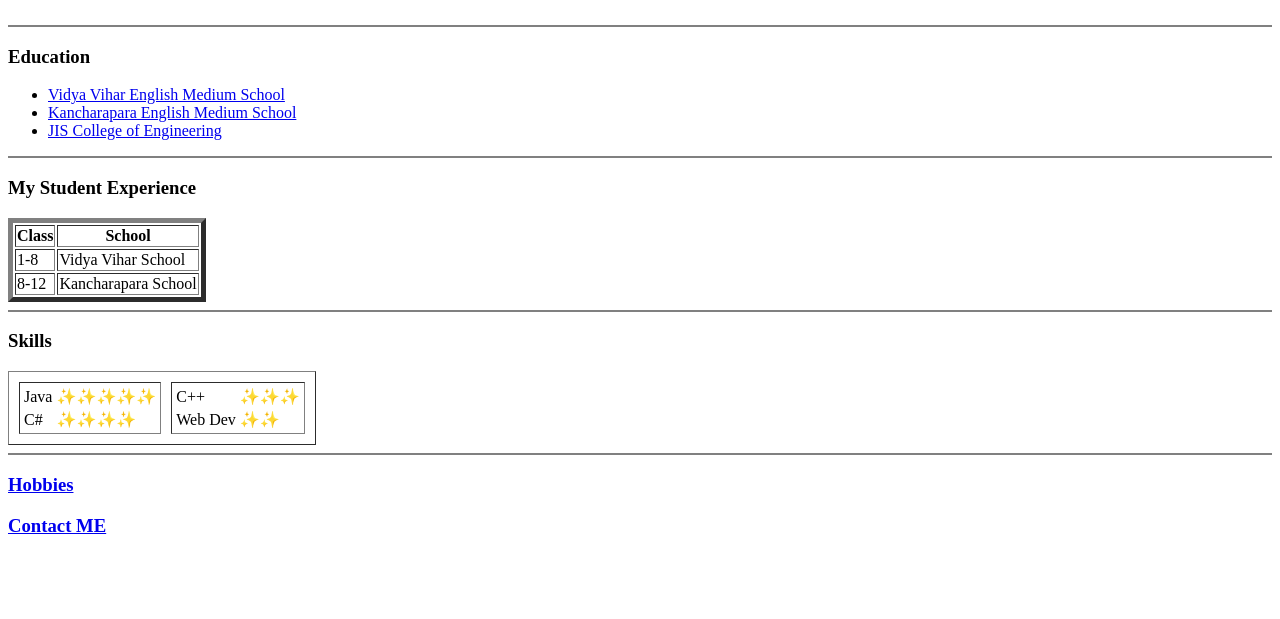
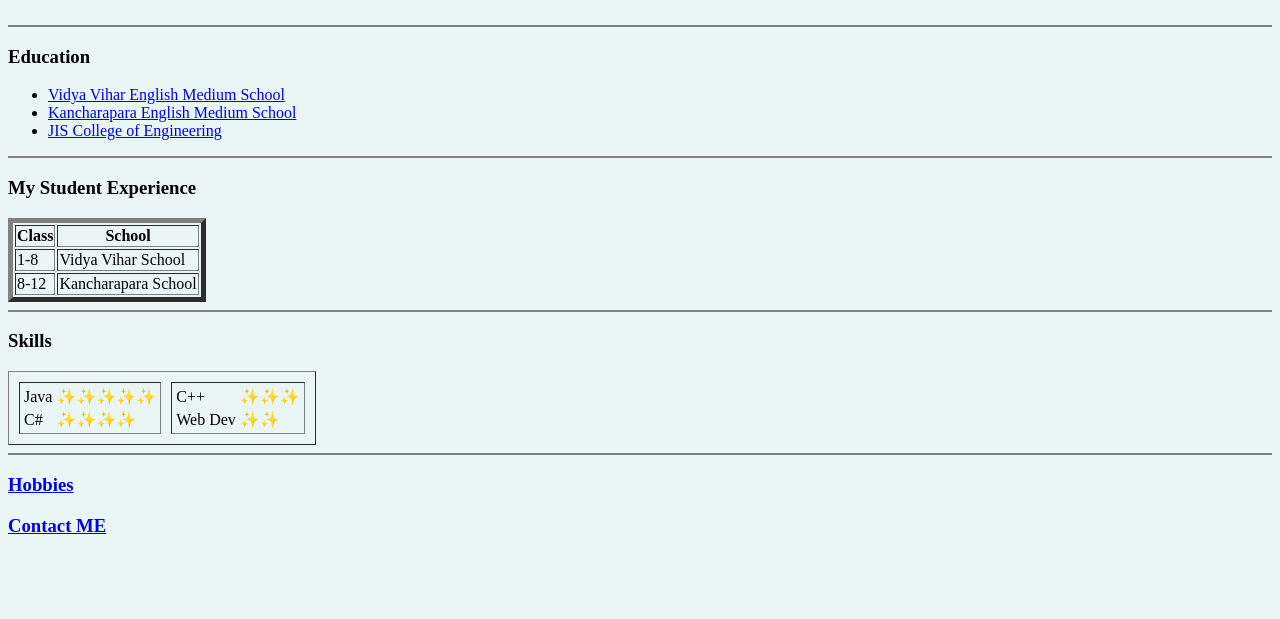
Before and after one commit to Shahadat786/CV, a plain HTML site: page index.html in a window 1280 px wide. Shown: the part 181-800 px from the top of the page. Drawn offline with Linux system fonts and the light colour scheme.

Commit message:
Update index.html

```diff
--- a/index.html
+++ b/index.html
@@ -4,6 +4,11 @@
 <head>
   <meta charset="utf-8">
   <title>Shahadat's Peresonal Site</title>
+  <style>
+body {
+  background-color:#EAF6F6;
+}
+</style>
 </head>
 
 <body>
```
